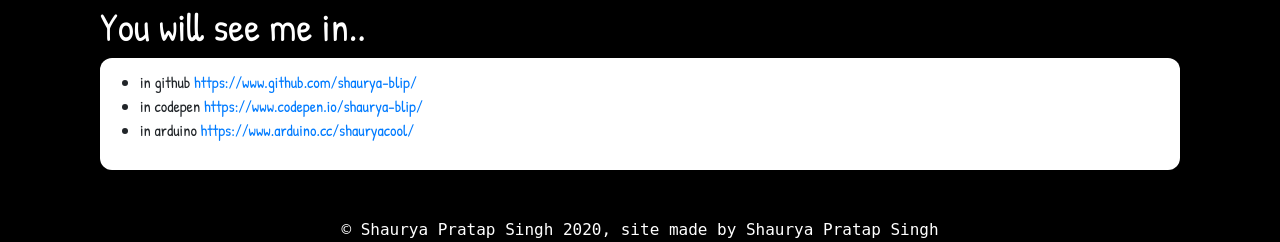
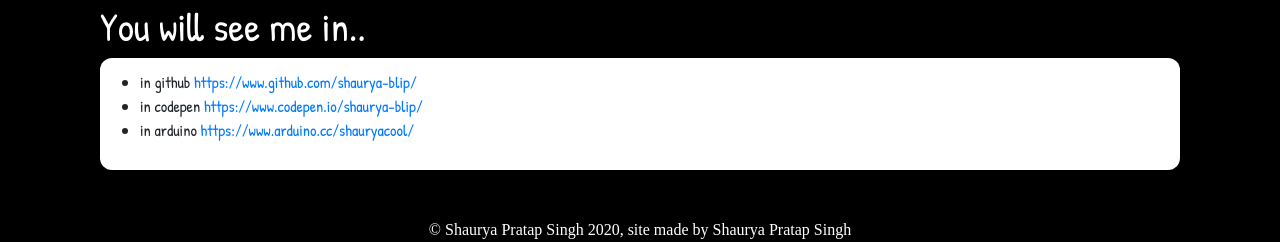
Before and after one commit to shaurya-blip/code, a Django app: page / in a window 1280 px wide. Shown: the part 2330-2572 px from the top of the page. Run offline with Django 3.2, Linux system fonts and the light colour scheme; data comes from the database, SQL or seed files in the repository; some libraries are stand-ins or nearby versions.

Commit message:
Changed the font family of copyrights

```diff
--- a/devproject/devapp/templates/devapp/base.html
+++ b/devproject/devapp/templates/devapp/base.html
@@ -48,7 +48,7 @@
         .copy{
             color:white;
             text-align:center;
-            font-family:monospace;
+            font-family:heiti tc;
         }
 
     </style>
```
